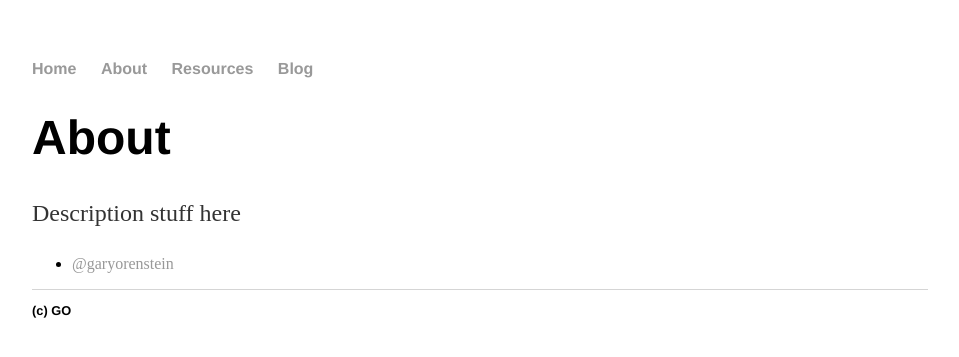
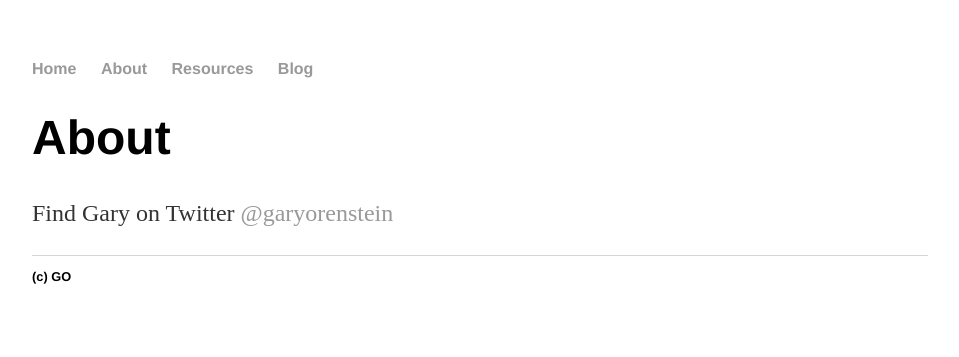
Before and after one commit to go12/go12.github.io, a Jekyll site: the page built from about/index.html, in a window 1280 px wide. Shown: the top 357 px of the page, without its empty margins (160-1119 px from the left). Built offline with Jekyll 4.4.1, drawn with Linux system fonts in a browser that asks for light colours.

Commit message:
Update index.html

```diff
--- a/about/index.html
+++ b/about/index.html
@@ -5,10 +5,9 @@ title: About - GO GitHub Pages Website
 
 		<div class="about">
 			<h1>About</h1>
-			<p>Description stuff here</p>
+			<p>Find Gary on Twitter <a href="https://www.twitter.com/@garyorenstein/">@garyorenstein</a></p>
 
 			<ul class="contacts">
-				<li><a href="https://www.twitter.com/@garyorenstein/">@garyorenstein</a></li>
 				<!-- <li><a href="#">Your Departmental Webpage</a></li> -->
 				<!-- <li><a href="#">Another site you want to link to</a></li> -->
 				</ul>
```
